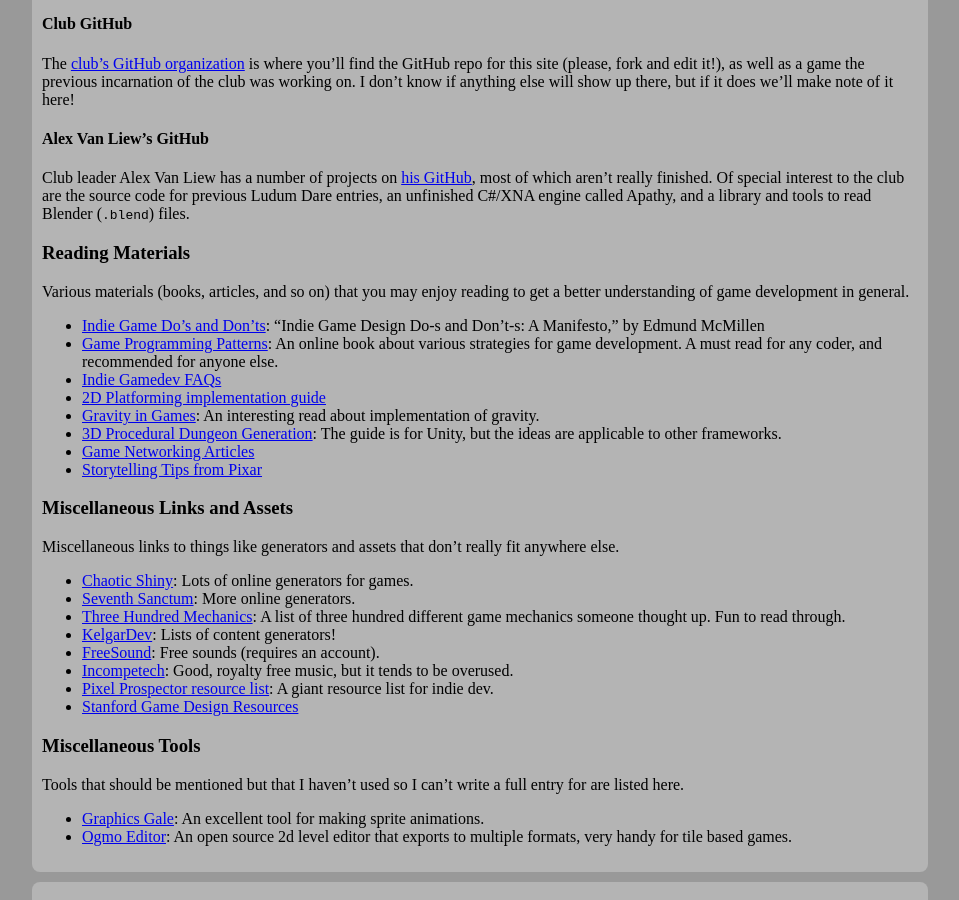
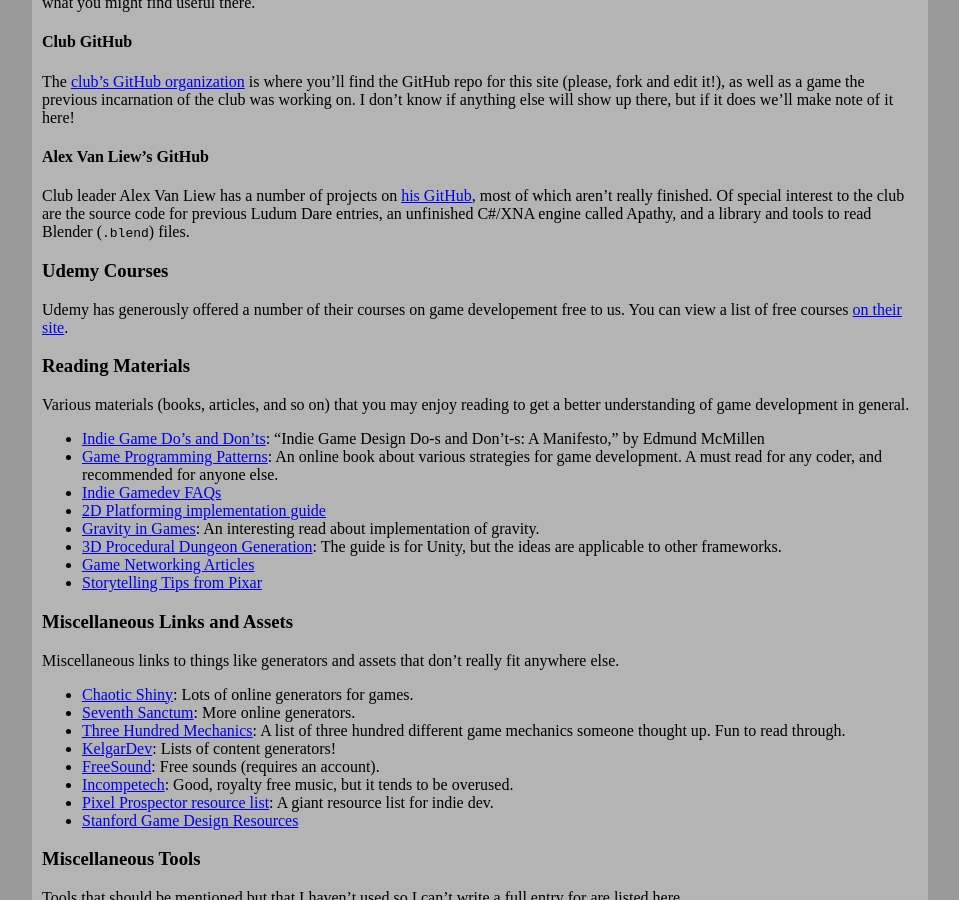
Before and after one commit to WWUGameDevClub/WWUGameDevClub.github.io, a Jekyll site: the page built from index.html, in a window 1280 px wide and 900 px high, scrolled down 3794 px. Shown: the whole window, without its empty margins (160-1119 px from the left). Built offline with Jekyll 4.4.1, drawn with Linux system fonts in a browser that asks for light colours.

Commit message:
Added Udemy courses

```diff
--- a/_data/resources.yml
+++ b/_data/resources.yml
@@ -81,6 +81,9 @@
       description: "The [club's GitHub organization](https://github.com/wwugamedevclub) is where you'll find the GitHub repo for this site (please, fork and edit it!), as well as a game the previous incarnation of the club was working on. I don't know if anything else will show up there, but if it does we'll make note of it here!"
     - name: "Alex Van Liew's GitHub"
       description: "Club leader Alex Van Liew has a number of projects on [his GitHub](https://github.com/snoozbuster), most of which aren't really finished. Of special interest to the club are the source code for previous Ludum Dare entries, an unfinished C#/XNA engine called Apathy, and a library and tools to read Blender (`.blend`) files."
+- name: Udemy Courses
+  description: |
+     Udemy has generously offered a number of their courses on game developement free to us. You can view a list of free courses [on their site](https://www.udemy.com/courses/Development/Game-Development/?p=1&sort=popularity&price=price-free&view=grid).
 - name: Reading Materials
   description: |
      Various materials (books, articles, and so on) that you may enjoy reading to get a better understanding of game development in general.
```
